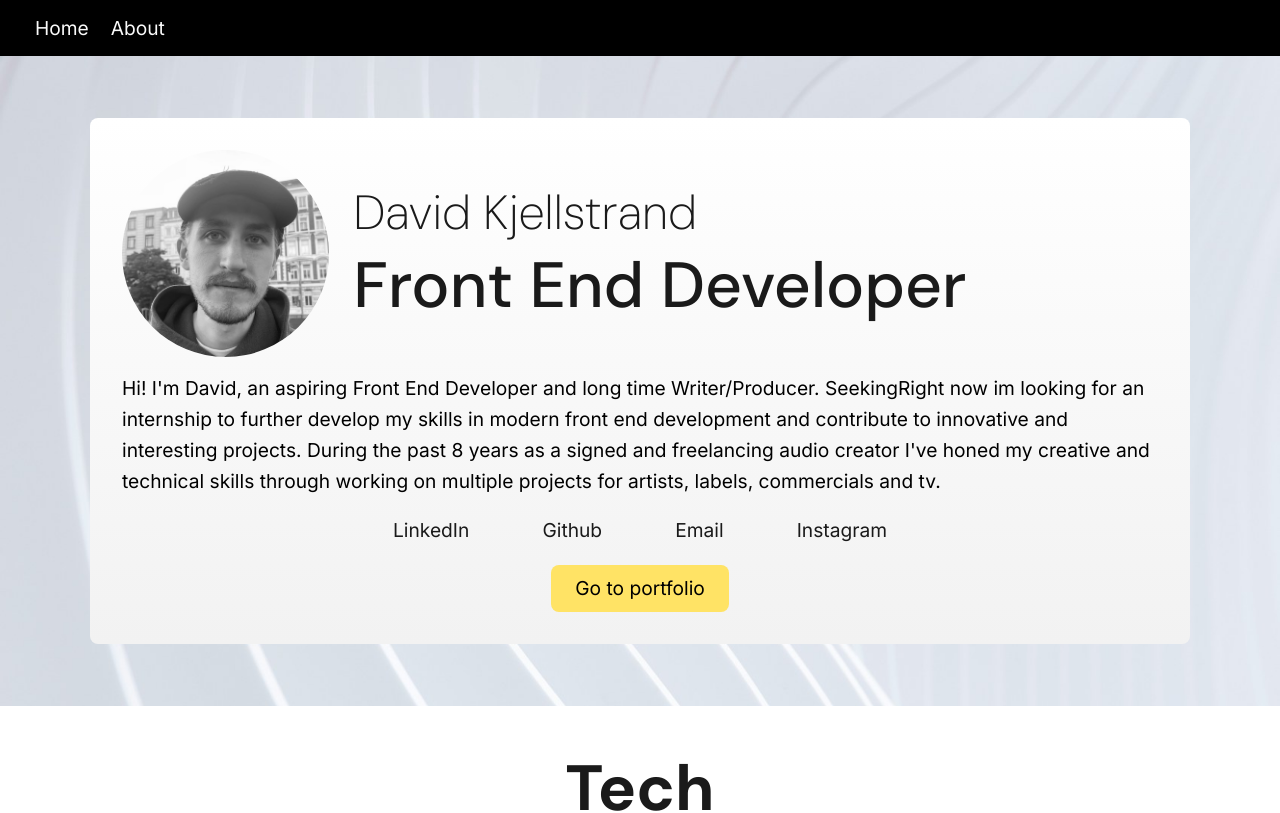
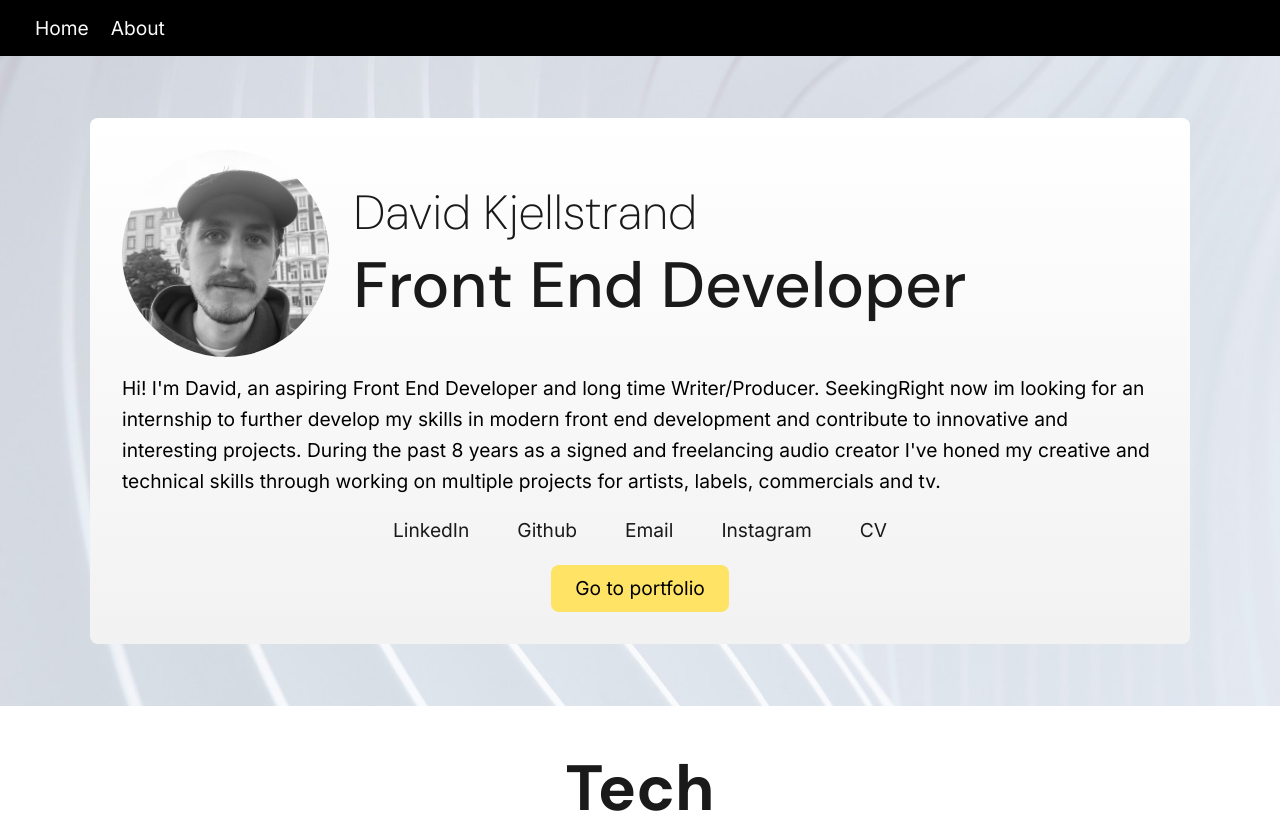
Before and after one commit to Davkje/Davids-Portfolio, a Vue app: page / in a window 1280 px wide. Shown: the top 813 px of the page. Built offline with nearby package versions, Linux system fonts and the light colour scheme.

Commit message:
feat: cv link

```diff
--- a/src/components/HeroSection.vue
+++ b/src/components/HeroSection.vue
@@ -36,6 +36,7 @@
         <a href="https://www.instagram.com/dk.strand/" target="_blank" rel="noopener noreferrer"
           >Instagram</a
         >
+        <a href="/assets/david-kjellstrand-cv.png" download type="img/png">CV</a>
       </div>
       <div class="go-to-portfolio">
         <a href="#featured-projects">Go to portfolio</a>
```
Also changed, not shown: public/assets/david-kjellstrand-cv.png (added), 1 other file (tests, documents, lock files or other folders).
